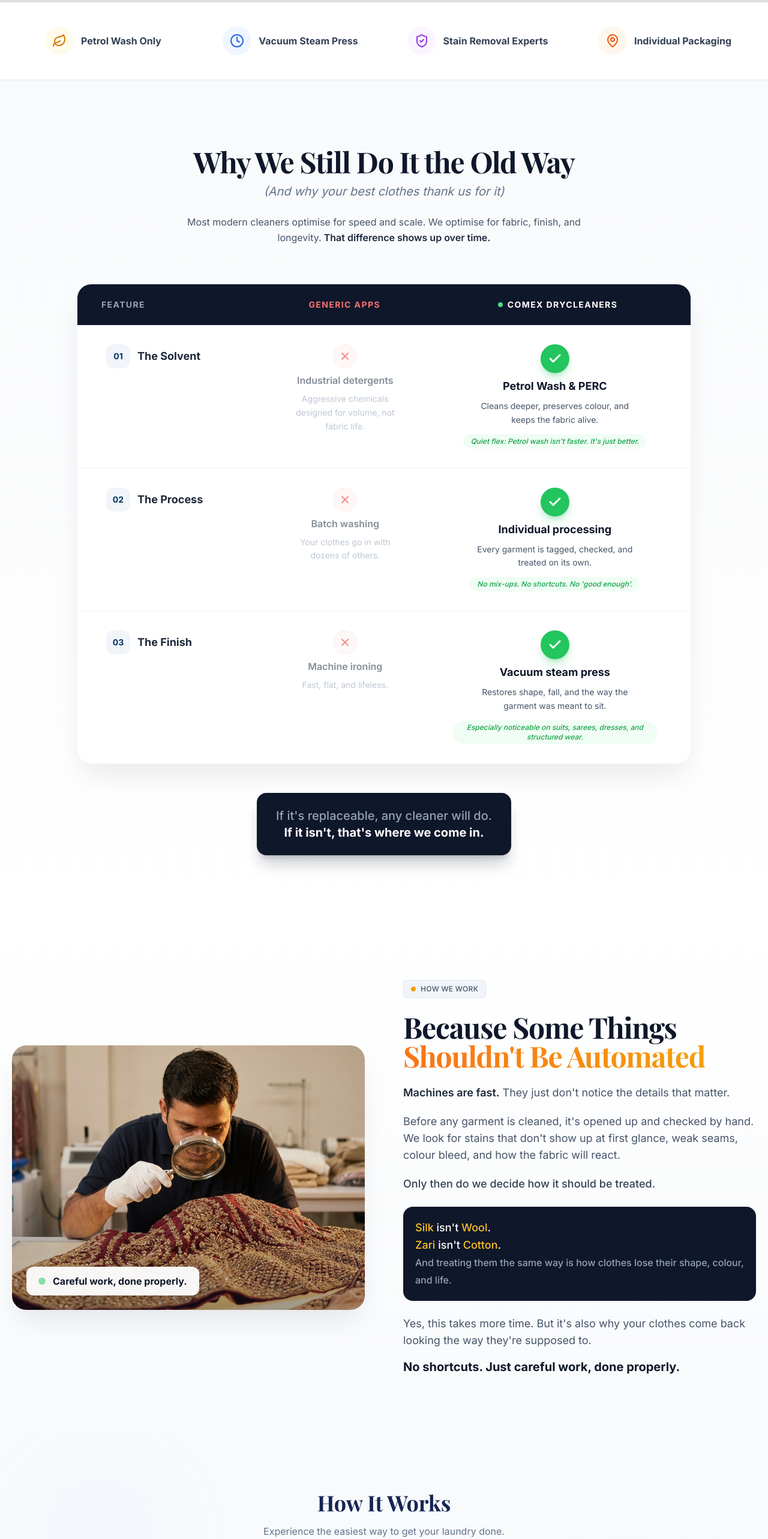
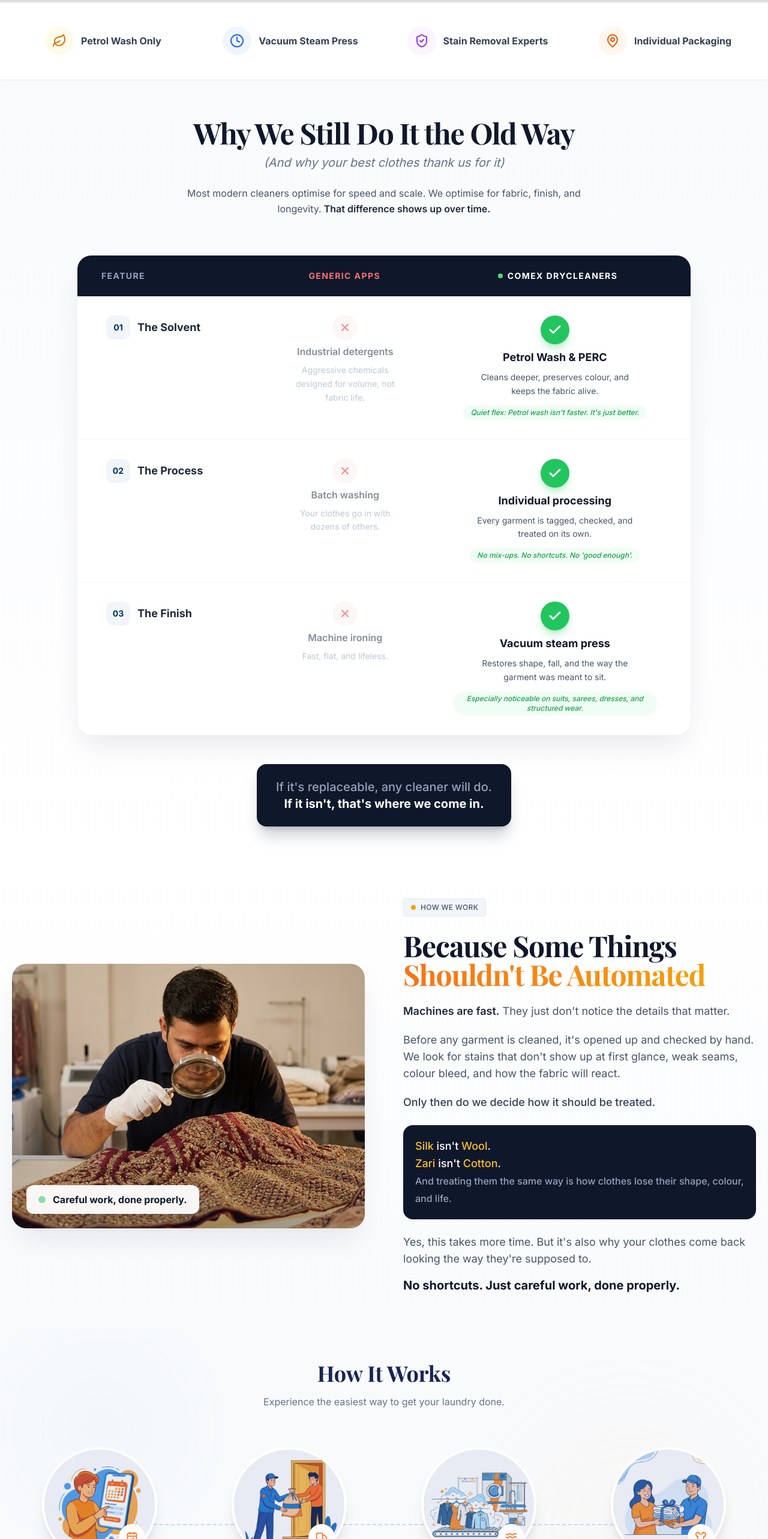
Before and after one commit to comexdryclean70/comex-dryclean-main-website, a Next.js app: page / in a window 1280 px wide. Shown: the part 800-3366 px from the top of the page at 60% size. Built offline with nearby package versions, Linux system fonts and the light colour scheme; grey boxes are pictures that could not be loaded; a web font is replaced by a local one.

Commit message:
fix: reduce white space - tighten vertical padding across all sections

```diff
--- a/src/components/CallToAction.tsx
+++ b/src/components/CallToAction.tsx
@@ -6,7 +6,7 @@
 
 export default function CallToAction() {
     return (
-        <section className="relative py-20 px-6 bg-blue-950 overflow-hidden">
+        <section className="relative py-12 px-6 bg-blue-950 overflow-hidden">
             {/* Background Illustration - Subtle Line Art */}
             <div className="absolute inset-0 opacity-10 pointer-events-none">
                 <svg className="absolute right-[-10%] top-[-10%] w-[600px] h-[600px] stroke-white fill-none" viewBox="0 0 200 200" strokeWidth="0.5">
--- a/src/components/ComparisonSection.tsx
+++ b/src/components/ComparisonSection.tsx
@@ -44,7 +44,7 @@
 
 export default function ComparisonSection() {
     return (
-        <section className="py-20 md:py-28 px-4 bg-gradient-to-b from-slate-50 to-white relative overflow-hidden">
+        <section className="py-12 md:py-16 px-4 bg-gradient-to-b from-slate-50 to-white relative overflow-hidden">
             {/* Decorative Elements */}
             <div className="absolute top-0 left-1/2 -translate-x-1/2 w-[800px] h-[800px] bg-gradient-radial from-blue-100/40 to-transparent rounded-full blur-3xl -z-10" />
 
--- a/src/components/MastersTouch.tsx
+++ b/src/components/MastersTouch.tsx
@@ -5,7 +5,7 @@
 
 export default function MastersTouch() {
     return (
-        <section className="py-16 md:py-24 bg-gradient-to-b from-white to-slate-50 overflow-hidden">
+        <section className="py-10 md:py-14 bg-gradient-to-b from-white to-slate-50 overflow-hidden">
             <div className="max-w-7xl mx-auto px-5">
 
                 {/* Mobile: Image First, Then Content */}
--- a/src/components/PriceCards.tsx
+++ b/src/components/PriceCards.tsx
@@ -38,7 +38,7 @@
     const [activeTab, setActiveTab] = useState("Men's Formal");
 
     return (
-        <section className="py-20 px-6 relative overflow-hidden bg-slate-50">
+        <section className="py-12 px-6 relative overflow-hidden bg-slate-50">
             {/* Dot Pattern Overlay */}
             <div className="absolute inset-0 z-0 opacity-[0.4]" style={{ backgroundImage: "radial-gradient(#cbd5e1 1px, transparent 1px)", backgroundSize: "32px 32px" }}></div>
             <div className="absolute inset-0 bg-gradient-to-b from-white/80 via-transparent to-white/80 z-0"></div>
--- a/src/components/ProcessSteps.tsx
+++ b/src/components/ProcessSteps.tsx
@@ -34,7 +34,7 @@
     ];
 
     return (
-        <section className="py-24 px-6 bg-slate-50 relative overflow-hidden">
+        <section className="py-14 px-6 bg-slate-50 relative overflow-hidden">
             {/* Background decoration */}
             <div className="absolute top-0 left-0 w-full h-full opacity-5 pointer-events-none">
                 <div className="absolute top-10 left-10 w-64 h-64 bg-blue-300 rounded-full blur-3xl"></div>
```
Also changed, not shown: src/components/TrustGallery.tsx (+1 -1 lines).
